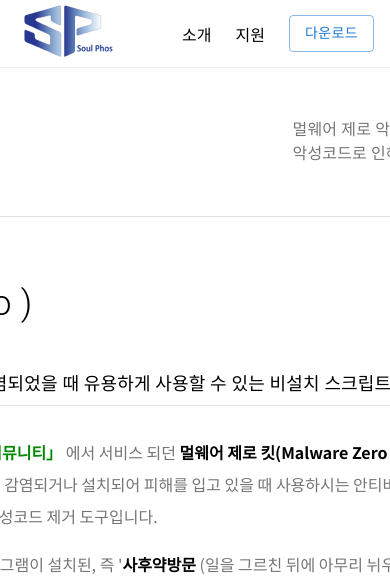
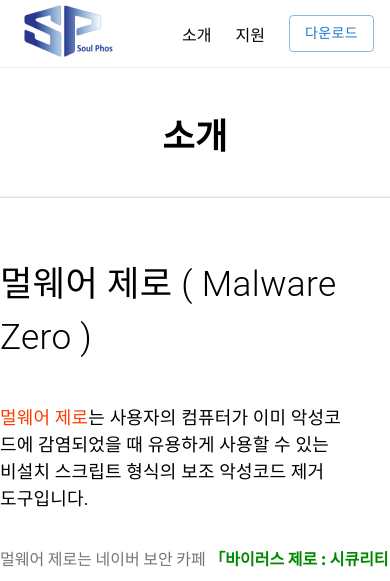
Before and after one commit to soulphos22/soulphos_Homepage, a React (Create React App) app: page /about in a window 390 px wide. Shown: the top 581 px of the page. Built offline with nearby package versions, Linux system fonts and the light colour scheme.

Commit message:
fix: About 페이지 반응형 추가

```diff
--- a/src/pages/AboutPage.jsx
+++ b/src/pages/AboutPage.jsx
@@ -1,30 +1,49 @@
 import { Box, Divider, Typography } from '@mui/material';
 import testImage from '../assets/images/backimg.png';
+
+import COLOR from '../assets/styles/colors';
 
 export default function AboutPage() {
   return (
     <Box
       sx={{
-        width: '100%',
-        display: 'flex',
-        flexDirection: 'column',
-        alignItems: 'center',
+        maxWidth: '1200px',
+        margin: '0 auto',
+        paddingTop: '3rem',
       }}
     >
       <Box>
         <Box
           sx={{
-            width: '1200px',
-            height: '148px',
+            width: '100%',
             display: 'flex',
+            flexDirection: 'row',
             justifyContent: 'space-between',
-            alignItems: 'center',
+            borderBottom: `1px solid ${COLOR.borderColor}`,
+            paddingBottom: '2rem',
           }}
         >
-          <Typography sx={{ fontWeight: 700, fontSize: '2.2rem', mt: '-5px' }}>
+          <Typography
+            sx={{
+              fontWeight: 700,
+              fontSize: '2.2rem',
+              mt: '-5px',
+              '@media (max-width: 950px)': {
+                width: '100%',
+                textAlign: 'center',
+              },
+            }}
+          >
             소개
           </Typography>
-          <Box sx={{ lineHeight: 1.5 }}>
+          <Box
+            sx={{
+              lineHeight: 1.5,
+              '@media (max-width: 950px)': {
+                display: 'none',
+              },
+            }}
+          >
             <Typography sx={{ color: '#757575' }}>
               멀웨어 제로 악성코드 제거 도구를 소개합니다.
             </Typography>
@@ -35,7 +54,7 @@
           </Box>
         </Box>
         <Divider />
-        <Box sx={{ width: '1200px', height: '521px' }}>
+        <Box sx={{ width: '100%' }}>
           <Typography
             sx={{
               fontSize: '2.2rem',
@@ -45,13 +64,20 @@
           >
             멀웨어 제로 ( Malware Zero )
           </Typography>
-          <Box sx={{ pb: '30px' }}>
+          <Box sx={{ width: '88%', pb: '30px' }}>
             <Typography sx={{ fontSize: '1.125rem' }}>
               <span style={{ color: '#ff3c00' }}>멀웨어 제로</span>는 사용자의
               컴퓨터가 이미 악성코드에 감염되었을 때 유용하게 사용할 수 있는
               비설치 스크립트 형식의 보조 악성코드 제거 도구입니다.
             </Typography>
-            <Divider sx={{ mt: 1 }} />
+            <Divider
+              sx={{
+                mt: 1,
+                '@media (max-width: 950px)': {
+                  display: 'none',
+                },
+              }}
+            />
           </Box>
           <Box>
             <Box sx={{ color: '#757575', lineHeight: 2 }}>
```
